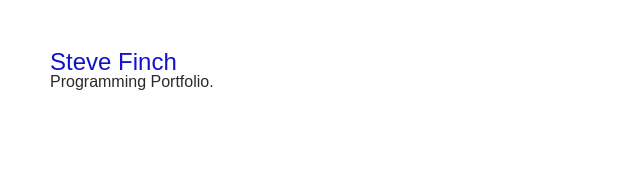
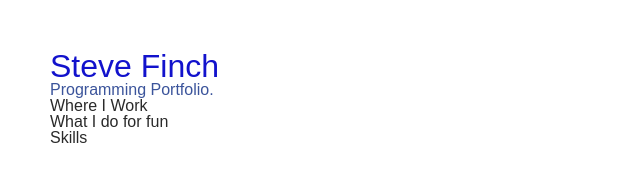
Before and after one commit to stevefinch/stevefib.ionch.githu, a plain HTML site: page index.html in a window 1280 px wide. Shown: the whole page, without its empty margins (0-640 px from the left). Drawn offline with Linux system fonts and the light colour scheme.

Commit message:
Add Sections to index.  Change header formats

```diff
--- a/index.html
+++ b/index.html
@@ -8,7 +8,10 @@
   <body class="index">
     <div id="main" role="main">
       <h1>Steve Finch</h1>
-      <p>Programming Portfolio.</p>
+      <h2>Programming Portfolio.</h2>
+      <h3>Where I Work</h3>
+      <h3>What I do for fun</h3>
+      <h3>Skills</h3>
     </div>
   </body>
 </html>
--- a/screen.css
+++ b/screen.css
@@ -59,5 +59,15 @@ a {
 
 h1 {
   color: #1212cc;
+  font-size: 200%;
+}
+
+h2 {
+  color: #2486bf;
   font-size: 150%;
 }
+
+h2 {
+  color: #3b549b;
+  font-size: 100%;
+}
```
